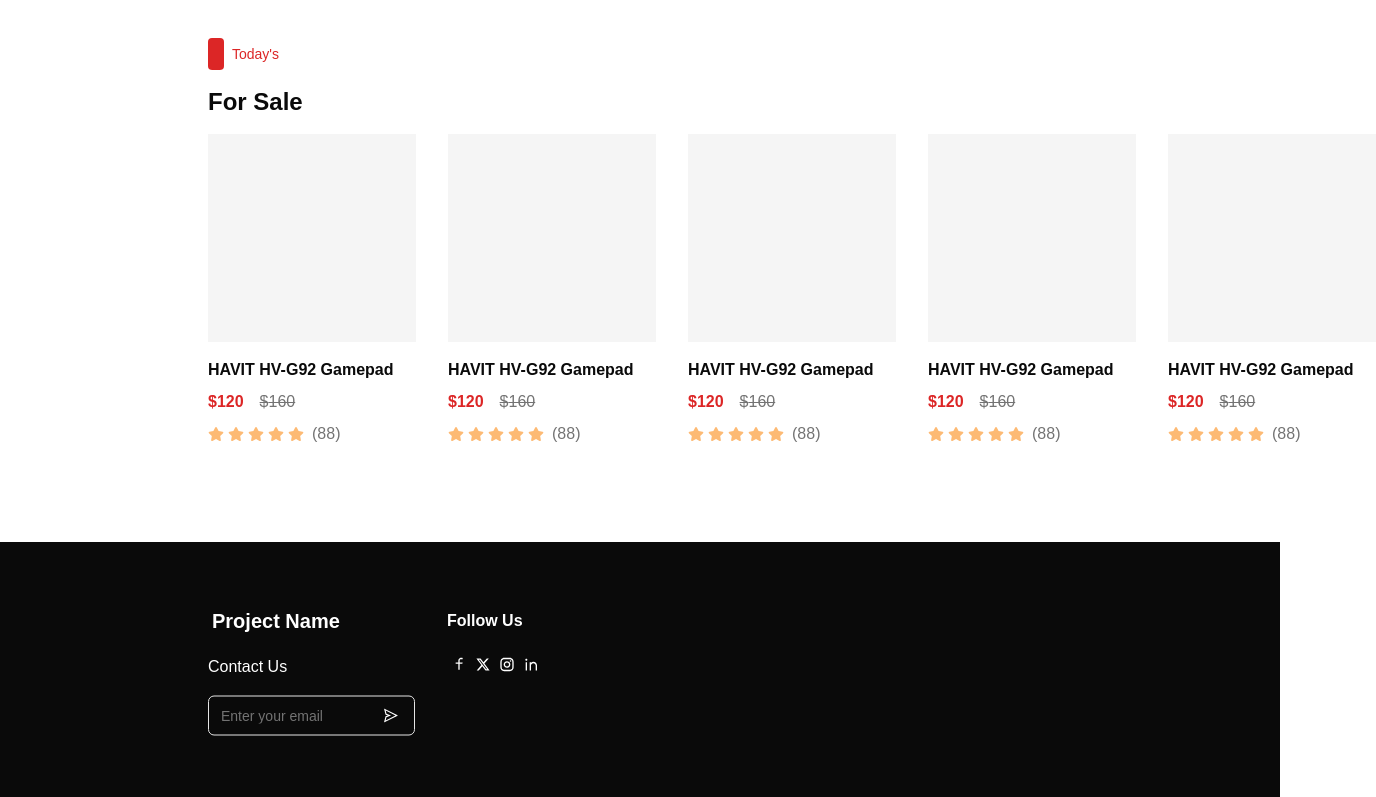
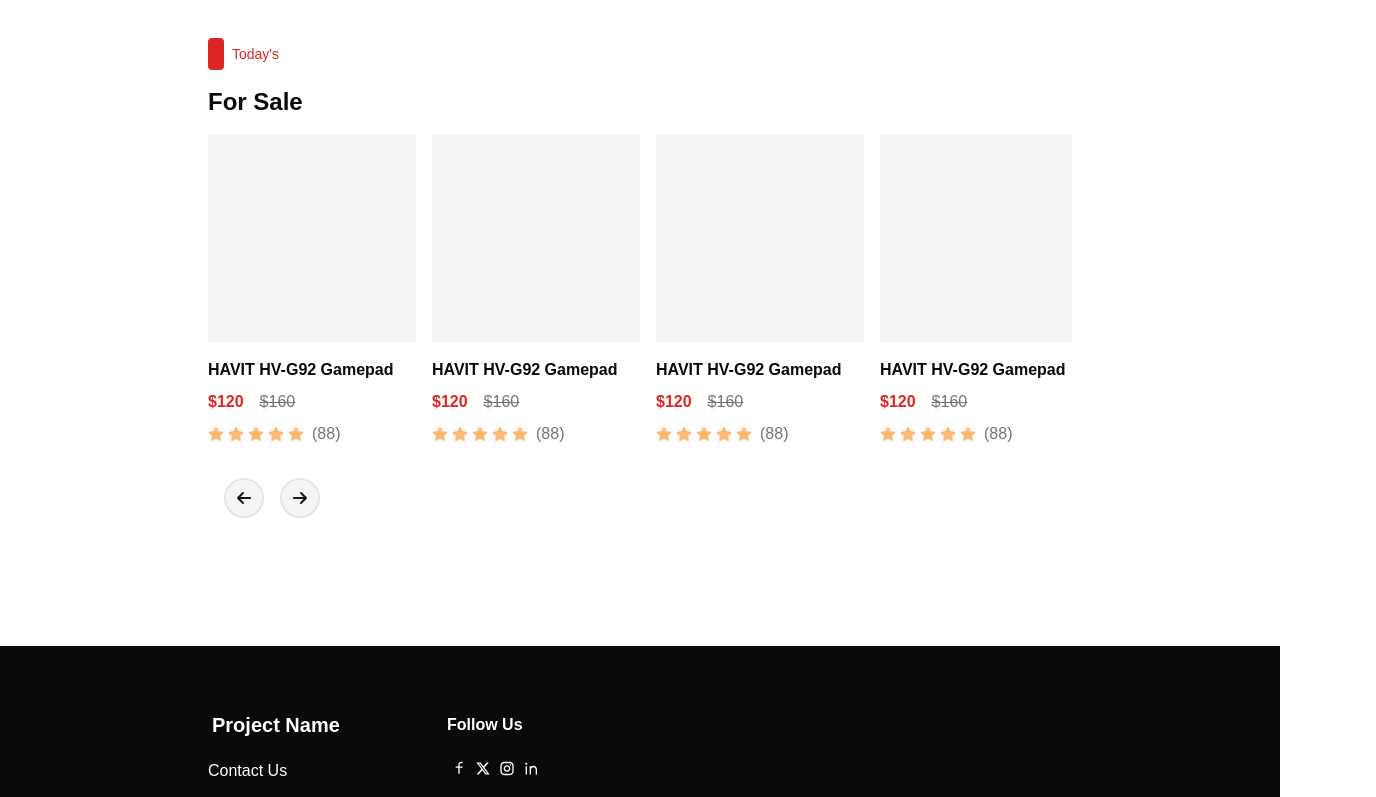
Before and after one commit to MaxReinold/FinalProject, a Next.js app: page / in a window 1280 px wide. Shown: the part 440-1237 px from the top of the page, 1376 px wide, since content can reach past the window. Built offline with nearby package versions, Linux system fonts and the light colour scheme.

Commit message:
chore: Created app router, login and register pages added.

```diff
--- /dev/null
+++ b/src/app/account/page.tsx
@@ -0,0 +1,7 @@
+export default function Account() {
+    return (
+        <div className="bg-secondary h-96">
+
+        </div>
+    )
+}
--- a/src/app/layout.tsx
+++ b/src/app/layout.tsx
@@ -28,7 +28,7 @@
   return (
     <html lang="en">
       <body
-        className={`${geistSans.variable} ${geistMono.variable} antialiased w-full h-fit pt-24`}
+        className={`${geistSans.variable} ${geistMono.variable} antialiased w-full h-fit pt-48`}
       >
         <Header />
         {children}
--- /dev/null
+++ b/src/app/login/page.tsx
@@ -0,0 +1,29 @@
+'use client'
+
+import { Button } from "@/components/ui/button";
+import Link from "next/link";
+import { useState } from "react";
+
+export default function Login() {
+    const [formData, setFormData] = useState({
+        email: '',
+        password: '',
+    })
+
+    return (
+        <div className="w-full flex flex-row justify-end">
+            <form onSubmit={(e) => {
+                e.preventDefault();
+                console.log(formData)
+            }}
+            className="max-w-sm w-full mr-96">
+                <h2 className="font-bold text-3xl mb-4">Login</h2>
+                <h3 className="text-md text-muted-foreground mb-8">Enter your details below</h3>
+                <input className="border-b-2 border-b-muted-foreground p-2 w-full mb-8" placeholder="Email" type="text" value={formData.email} onChange={(e) => setFormData({...formData, email: e.target.value})} />
+                <input className="border-b-2 border-b-muted-foreground p-2 w-full mb-12" placeholder="Password" type="password" value={formData.password} onChange={(e) => setFormData({...formData, password: e.target.value})} />
+                <Button className="w-full p-6 text-lg mb-8">Login</Button>
+                <div className="text-muted-foreground">Don't have an account? <Button className='text-md' variant={'link'} asChild><Link href="/register">Create Account</Link></Button></div>
+            </form>
+        </div>
+    )
+}
--- a/src/app/page.tsx
+++ b/src/app/page.tsx
@@ -1,37 +1,75 @@
 'use client'
 
 import Nav from "@/components/Nav";
-import { FaStar } from "react-icons/fa6";
-import { Rating } from "react-simple-star-rating";
+import { Button } from "@/components/ui/button";
+import { useState } from "react";
+import { FaArrowLeft, FaArrowRight, FaStar } from "react-icons/fa6";
 
 export default function Home() {
   return (
-    <div className="px-52 pt-24">
+    <div className="px-52">
       <Nav />
       <div className="h-12"></div>
       <div>
         <div className="text-primary flex flex-row items-center text-sm font-thin mb-4"><div className="h-8 w-4 bg-primary rounded-sm mr-2"/>Today's</div>
         <h2 className="text-2xl font-bold">For Sale</h2>
         <div className="flex flex-row gap-8 mt-4">
-          {Array(5).fill({
+          <ItemCarousel items={Array(8).fill({
             name: "HAVIT HV-G92 Gamepad",
             salePrice: 120.0,
             originalPrice: 160.0,
             ratingoo5: 5.0,
             ratingCount: 88
-          }).map((item, index) => {
-            return <div key={index} className="flex flex-col gap-2">
-              <div className="w-52 h-52 bg-secondary mb-2"/>
-              <div className="font-bold">{item.name}</div>
-              <div className="inline-flex gap-4 font-bold"><span className="text-primary">${item.salePrice}</span><span className="text-muted-foreground line-through font-light">${item.originalPrice}</span></div>
-              <div className="inline-flex gap-1 items-center">{Array(5).fill(0).map((_, index)=> <FaStar className="text-orange-300" key={index}/>)} <span className="text-muted-foreground ml-1">({item.ratingCount})</span>
-
-              </div>
-            </div>
-          })}
+          })}/>
         </div>
       </div>
-      <div className="h-24"></div>
     </div>
   )
 }
+
+type ItemProps = {
+  name: string,
+  salePrice: number,
+  originalPrice: number,
+  ratingoo5: number,
+  ratingCount: number,
+  imgSrc?: string
+}
+
+function Item({name, salePrice, originalPrice, ratingoo5, ratingCount, imgSrc}: ItemProps) {
+  return (
+    <div className="flex flex-col gap-2">
+      {imgSrc ? <img className="w-52 h-52" src={imgSrc}/>:<div className="w-52 h-52 bg-secondary mb-2"/>}
+      <div className="font-bold">{name}</div>
+      <div className="inline-flex gap-4 font-bold"><span className="text-primary">${salePrice}</span><span className="text-muted-foreground line-through font-light">${originalPrice}</span></div>
+      <div className="inline-flex gap-1 items-center">{Array(Math.floor(ratingoo5)).fill(0).map((_, index) => <FaStar className="text-orange-300" key={index}/>)}  <span className="text-muted-foreground ml-1">({ratingCount})</span>
+      </div>
+    </div>
+  )
+}
+
+type ItemCarouselProps = {
+  items: ItemProps[];
+}
+
+function ItemCarousel({items} : ItemCarouselProps) {
+
+  const [marginLeft, setMarginLeft] = useState(0);
+
+  const style = {
+    transition: '0.25s ease-in-out margin',
+    marginLeft: `${marginLeft}rem`,
+  }
+
+  return (
+    <div className="w-full h-fit overflow-clip">
+      <div className="flex flex-row gap-4" style={style}>
+        {items.map((item, index) => <Item key={index} name={item.name} salePrice={item.salePrice} originalPrice={item.originalPrice} ratingCount={item.ratingCount} ratingoo5={item.ratingoo5}/>)}
+      </div>
+      <div className="px-4 py-8 flex flex-row gap-4">
+        <Button onClick={() => {setMarginLeft(Math.min(marginLeft + 28, 0))}} variant={'secondary'} className="rounded-full w-10 h-10 border-2"><FaArrowLeft /></Button>
+        <Button onClick={() => {setMarginLeft(Math.max(marginLeft - 28, -1 * items.length * 28))}} variant={'secondary'} className="rounded-full w-10 h-10 border-2"><FaArrowRight /></Button>
+      </div>
+    </div>
+  )
+}
--- /dev/null
+++ b/src/app/register/page.tsx
@@ -0,0 +1,31 @@
+'use client'
+
+import { Button } from "@/components/ui/button";
+import Link from "next/link";
+import { useState } from "react";
+
+export default function Register() {
+    const [formData, setFormData] = useState({
+        name: '',
+        email: '',
+        password: '',
+    })
+
+    return (
+        <div className="w-full flex flex-row justify-end">
+            <form onSubmit={(e) => {
+                e.preventDefault();
+                console.log(formData)
+            }}
+            className="max-w-sm w-full mr-96">
+                <h2 className="font-bold text-3xl mb-4">Create an Account</h2>
+                <h3 className="text-md text-muted-foreground mb-8">Enter your details below</h3>
+                <input className="border-b-2 border-b-muted-foreground p-2 w-full mb-8" placeholder="Name" type="text" value={formData.name} onChange={(e) => setFormData({...formData, name: e.target.value})} />
+                <input className="border-b-2 border-b-muted-foreground p-2 w-full mb-8" placeholder="Email" type="text" value={formData.email} onChange={(e) => setFormData({...formData, email: e.target.value})} />
+                <input className="border-b-2 border-b-muted-foreground p-2 w-full mb-12" placeholder="Password" type="password" value={formData.password} onChange={(e) => setFormData({...formData, password: e.target.value})} />
+                <Button className="w-full p-6 text-lg mb-8">Create Account</Button>
+                <div className="text-muted-foreground">Already have an account? <Button className='text-md' variant={'link'} asChild><Link href="/login">Login</Link></Button></div>
+            </form>
+        </div>
+    )
+}
--- a/src/components/Footer.tsx
+++ b/src/components/Footer.tsx
@@ -6,7 +6,7 @@
 
 export default function Footer() {
     return (
-    <footer className="bg-foreground text-background bottom-0 w-full h-64 px-48">
+    <footer className="bg-foreground text-background bottom-0 w-full h-64 px-48 mt-24">
         <div className="w-fit h-fit relative top-1/2 -translate-y-1/2">
             <table className="border-spacing-10">
                 <tbody>
--- a/src/components/Header.tsx
+++ b/src/components/Header.tsx
@@ -1,9 +1,10 @@
 import { IoCartOutline, IoSearchOutline } from "react-icons/io5";
 import { Input } from "./ui/input";
+import Link from "next/link";
 
 export default function Header() {
   return <div className="border-b border-muted-foreground bg-background text-foreground fixed w-full top-0 h-24 flex justify-between items-end px-48 py-3">
-    <h1 className="text-2xl font-bold">Project Name</h1>
+    <h1 className="text-2xl font-bold"><Link href="/">Project Name</Link></h1>
     <div className="flex flex-row gap-6 items-center">
         <span className="relative">
             <Input placeholder="What are you looking for?" className="bg-secondary border-none w-64"/>
```
